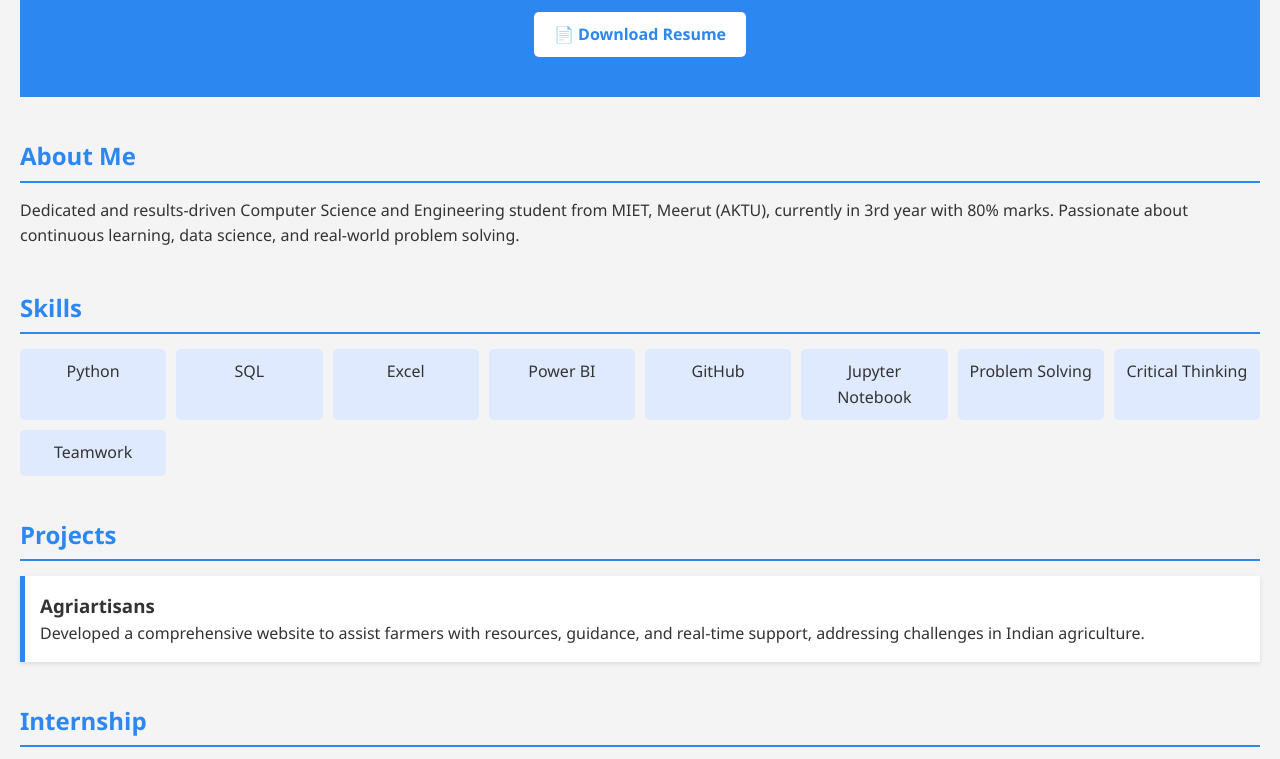
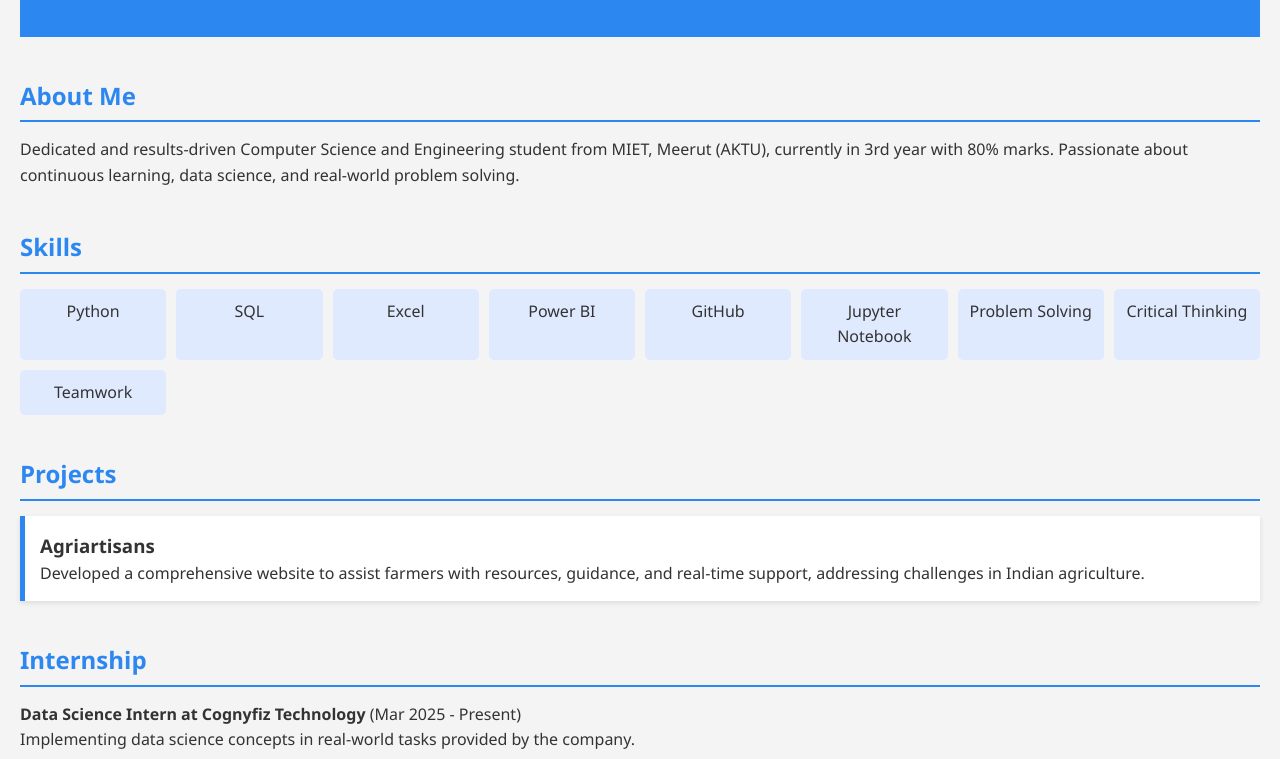
Before and after one commit to QUESTAM/github-portfolio, a plain HTML site: page index.html in a window 1280 px wide. Shown: the part 153-912 px from the top of the page. Drawn offline with Linux system fonts and the light colour scheme.

Commit message:
Update index.html

```diff
--- a/index.html
+++ b/index.html
@@ -10,7 +10,6 @@
   <header>
     <h1>Ayush Singh</h1>
     <p>Computer Science (Data Science) | Passionate about Tech , Data & Development</p>
-    <a href="AYUSH_SINGH_037.pdf" class="resume-btn" download>📄 Download Resume</a>
   </header>
 
   <section id="about">
```
